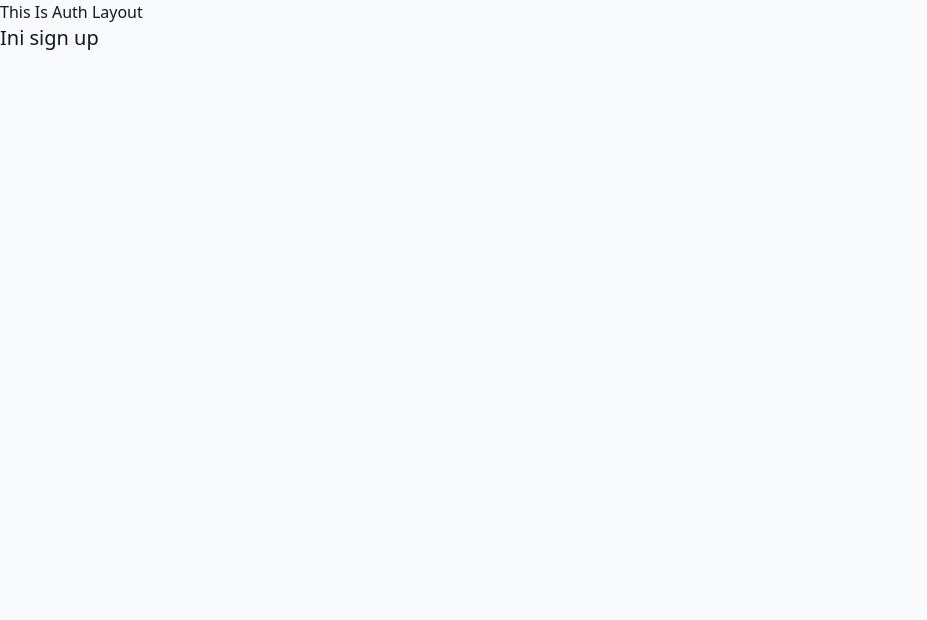
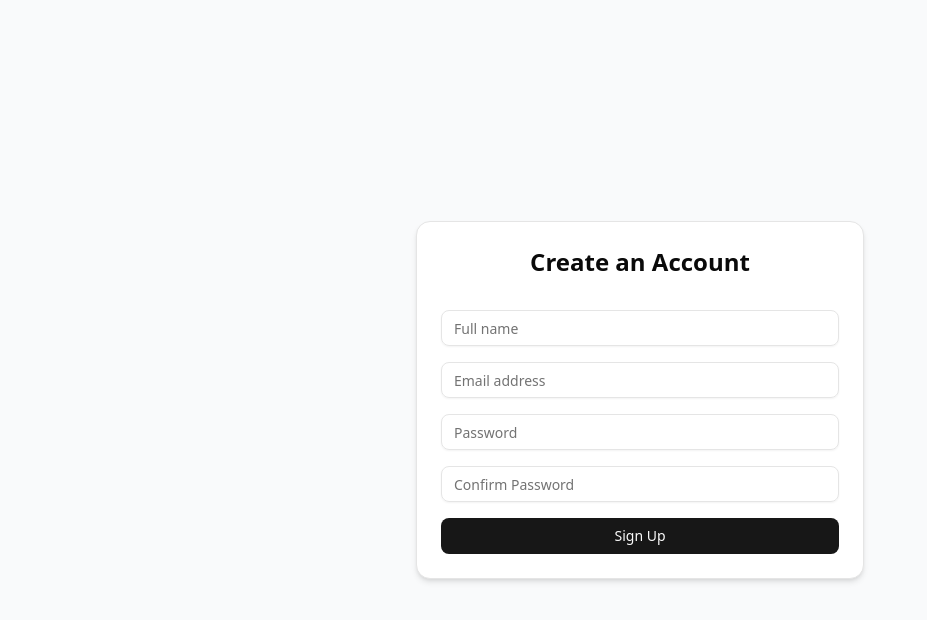
Before and after one commit to adzi007/next-ecommerce-fe, a Next.js app: page /signup in a window 1280 px wide. Shown: the top 620 px of the page, without its empty margins (0-927 px from the left). Built offline with nearby package versions, Linux system fonts and the light colour scheme.

Commit message:
sign up page

```diff
--- a/app/(auth)/layout.tsx
+++ b/app/(auth)/layout.tsx
@@ -1,7 +1,7 @@
 import type { Metadata } from "next";
-import { Geist, Geist_Mono } from "next/font/google";
-import { ReactQueryProvider } from "@/lib/react-query-provider";
-import { Navbar } from "@/components/layout/navbar";
+// import { Geist, Geist_Mono } from "next/font/google";
+// import { ReactQueryProvider } from "@/lib/react-query-provider";
+// import { Navbar } from "@/components/layout/navbar";
 import "./../globals.css";
 
 export const metadata: Metadata = {
@@ -19,11 +19,15 @@ export default function SignupLayout({
       {/* <body className={`${geistSans.variable} ${geistMono.variable} antialiased`}>
         {children}
       </body> */}
-      <body className="bg-gray-50 text-gray-900">
+      {/* <body className="bg-gray-50 text-gray-900">
         <ReactQueryProvider>
           <h1>This Is Auth Layout</h1>
           <main>{children}</main>
         </ReactQueryProvider>
+      </body> */}
+
+       <body className="bg-gray-50 text-gray-900 flex min-h-screen items-center justify-center">
+        {children}
       </body>
     </html>
   );
--- a/app/(auth)/signup/page.tsx
+++ b/app/(auth)/signup/page.tsx
@@ -1,9 +1,119 @@
+"use client";
+import { Input } from "@/components/ui/input";
+import { Button } from "@/components/ui/button";
+import { Card, CardContent, CardHeader, CardTitle } from "@/components/ui/card";
+import { useForm } from "react-hook-form";
+import { zodResolver } from "@hookform/resolvers/zod";
+import { useState } from "react";
+import { SignupFormData, signupSchema } from "@/lib/validation/signup-schema";
 
 
 export default function Page() {
+
+  const [loading, setLoading] = useState(false);
+
+  const form = useForm<SignupFormData>({
+    resolver: zodResolver(signupSchema),
+    defaultValues: { name: "", email: "", password: "", confirmPassword: "" },
+  });
+
+  async function onSubmit(data: SignupFormData) {
+    setLoading(true);
+    try {
+      // Example request (adjust to your API)
+      await new Promise((res) => setTimeout(res, 1000));
+      alert("Account created successfully!");
+
+      console.log("data >>> ", data);
+
+
+      form.reset();
+
+
+    } catch (error) {
+      console.error(error);
+    } finally {
+      setLoading(false);
+    }
+  }
+
   return (
-    <div>
-        <h1 className="text-xl">Ini sign up</h1>
-    </div>
+    <Card className="w-full max-w-md mx-auto shadow-md">
+      <CardHeader>
+        <CardTitle className="text-2xl font-semibold text-center">
+          Create an Account
+        </CardTitle>
+      </CardHeader>
+
+      <CardContent>
+        <form
+          onSubmit={form.handleSubmit(onSubmit)}
+          className="space-y-4">
+          <div>
+            <Input
+              placeholder="Full name"
+              {...form.register("name")}
+              disabled={loading}
+            />
+            {form.formState.errors.name && (
+              <p className="text-sm text-red-500 mt-1">
+                {form.formState.errors.name.message}
+              </p>
+            )}
+          </div>
+
+          <div>
+            <Input
+              placeholder="Email address"
+              type="email"
+              {...form.register("email")}
+              disabled={loading}
+            />
+            {form.formState.errors.email && (
+              <p className="text-sm text-red-500 mt-1">
+                {form.formState.errors.email.message}
+              </p>
+            )}
+          </div>
+
+          <div>
+            <Input
+              placeholder="Password"
+              type="password"
+              {...form.register("password")}
+              disabled={loading}
+            />
+            {form.formState.errors.password && (
+              <p className="text-sm text-red-500 mt-1">
+                {form.formState.errors.password.message}
+              </p>
+            )}
+          </div>
+
+          <div>
+            <Input
+              placeholder="Confirm Password"
+              type="password"
+              {...form.register("confirmPassword")}
+              disabled={loading}
+            />
+            {form.formState.errors.confirmPassword && (
+              <p className="text-sm text-red-500 mt-1">
+                {form.formState.errors.confirmPassword.message}
+              </p>
+            )}
+          </div>
+
+          <Button
+            type="submit"
+            className="w-full"
+            disabled={loading}
+          >
+            {/* Sign Up */}
+            {loading ? "Creating..." : "Sign Up"}
+          </Button>
+        </form>
+      </CardContent>
+    </Card>
   )
 }
--- /dev/null
+++ b/components/ui/card.tsx
@@ -0,0 +1,92 @@
+import * as React from "react"
+
+import { cn } from "@/lib/utils"
+
+function Card({ className, ...props }: React.ComponentProps<"div">) {
+  return (
+    <div
+      data-slot="card"
+      className={cn(
+        "bg-card text-card-foreground flex flex-col gap-6 rounded-xl border py-6 shadow-sm",
+        className
+      )}
+      {...props}
+    />
+  )
+}
+
+function CardHeader({ className, ...props }: React.ComponentProps<"div">) {
+  return (
+    <div
+      data-slot="card-header"
+      className={cn(
+        "@container/card-header grid auto-rows-min grid-rows-[auto_auto] items-start gap-2 px-6 has-data-[slot=card-action]:grid-cols-[1fr_auto] [.border-b]:pb-6",
+        className
+      )}
+      {...props}
+    />
+  )
+}
+
+function CardTitle({ className, ...props }: React.ComponentProps<"div">) {
+  return (
+    <div
+      data-slot="card-title"
+      className={cn("leading-none font-semibold", className)}
+      {...props}
+    />
+  )
+}
+
+function CardDescription({ className, ...props }: React.ComponentProps<"div">) {
+  return (
+    <div
+      data-slot="card-description"
+      className={cn("text-muted-foreground text-sm", className)}
+      {...props}
+    />
+  )
+}
+
+function CardAction({ className, ...props }: React.ComponentProps<"div">) {
+  return (
+    <div
+      data-slot="card-action"
+      className={cn(
+        "col-start-2 row-span-2 row-start-1 self-start justify-self-end",
+        className
+      )}
+      {...props}
+    />
+  )
+}
+
+function CardContent({ className, ...props }: React.ComponentProps<"div">) {
+  return (
+    <div
+      data-slot="card-content"
+      className={cn("px-6", className)}
+      {...props}
+    />
+  )
+}
+
+function CardFooter({ className, ...props }: React.ComponentProps<"div">) {
+  return (
+    <div
+      data-slot="card-footer"
+      className={cn("flex items-center px-6 [.border-t]:pt-6", className)}
+      {...props}
+    />
+  )
+}
+
+export {
+  Card,
+  CardHeader,
+  CardFooter,
+  CardTitle,
+  CardAction,
+  CardDescription,
+  CardContent,
+}
--- /dev/null
+++ b/components/ui/input.tsx
@@ -0,0 +1,21 @@
+import * as React from "react"
+
+import { cn } from "@/lib/utils"
+
+function Input({ className, type, ...props }: React.ComponentProps<"input">) {
+  return (
+    <input
+      type={type}
+      data-slot="input"
+      className={cn(
+        "file:text-foreground placeholder:text-muted-foreground selection:bg-primary selection:text-primary-foreground dark:bg-input/30 border-input h-9 w-full min-w-0 rounded-md border bg-transparent px-3 py-1 text-base shadow-xs transition-[color,box-shadow] outline-none file:inline-flex file:h-7 file:border-0 file:bg-transparent file:text-sm file:font-medium disabled:pointer-events-none disabled:cursor-not-allowed disabled:opacity-50 md:text-sm",
+        "focus-visible:border-ring focus-visible:ring-ring/50 focus-visible:ring-[3px]",
+        "aria-invalid:ring-destructive/20 dark:aria-invalid:ring-destructive/40 aria-invalid:border-destructive",
+        className
+      )}
+      {...props}
+    />
+  )
+}
+
+export { Input }
--- /dev/null
+++ b/lib/validation/signup-schema.ts
@@ -0,0 +1,13 @@
+import { z } from "zod";
+
+export const signupSchema = z.object({
+  name: z.string().min(2, "Name must be at least 2 characters"),
+  email: z.email("Invalid email address"),
+  password: z.string().min(6, "Password must be at least 6 characters"),
+  confirmPassword: z.string().min(6, "Confirm Password must be at least 6 characters"),
+}).refine((data) => data.password === data.confirmPassword, {
+  message: "Passwords do not match",
+  path: ["confirmPassword"], // Associates the error with the confirmPassword field
+});
+
+export type SignupFormData = z.infer<typeof signupSchema>;
```
Also changed, not shown: 1 other file (tests, documents, lock files or other folders).
